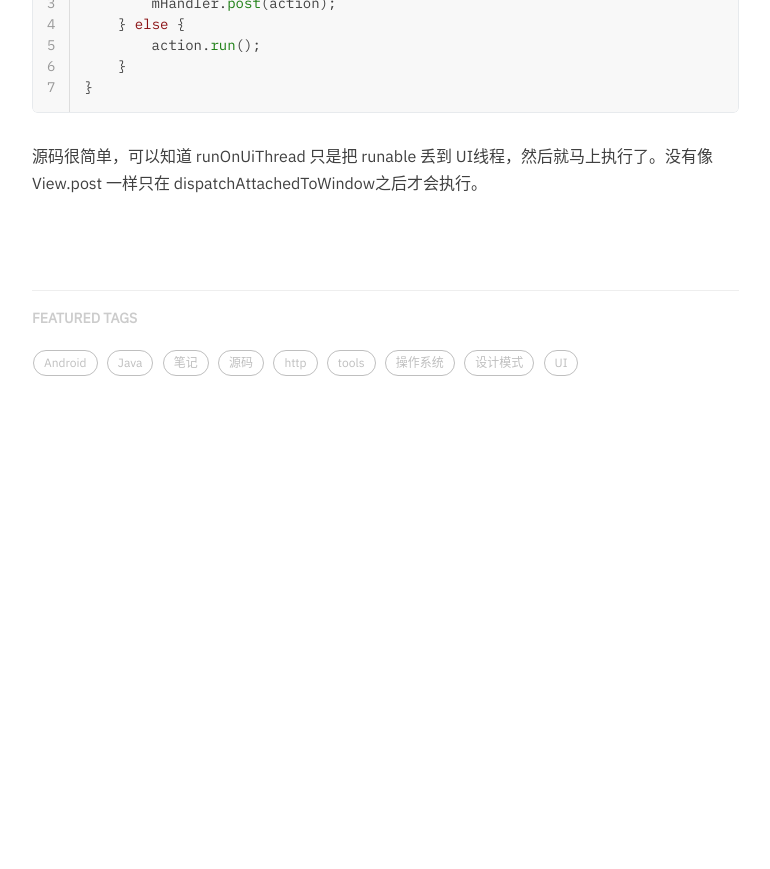
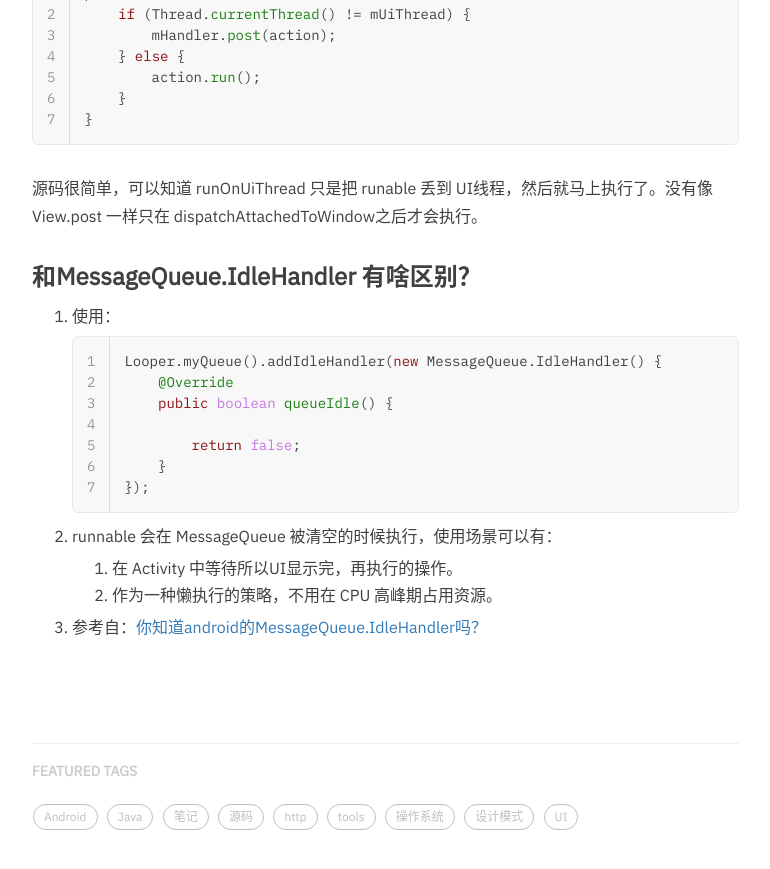
Before and after one commit to hurshi/hurshi.github.io, a Jekyll site: the page built from _posts/2019-04-16-android_view_post.md, in a window 1280 px wide and 900 px high, scrolled down 2152 px. Shown: the top 869 px of the window, without its empty margins (233-1003 px from the left). Built offline with Jekyll 4.4.1, drawn with Linux system fonts in a browser that asks for light colours; nearby versions of some CDN libraries; comment, search, counter and statistics services are not loaded; before the commit the page ends 2645 px from its top, so only the background shows below that; some of the changed text lies outside the part shown.

Commit message:
add post

````diff
--- a/_posts/2019-04-16-android_view_post.md
+++ b/_posts/2019-04-16-android_view_post.md
@@ -10,12 +10,14 @@
 
 ### View.post 使用
 
-1. 可以在将 runnable 丢到 UI 线程去执行
+1. 确保执行 runnable 的时候，View 已经初始化完成。
+
+2. 可以在将 runnable 丢到 UI 线程去执行
 
    > Causes the Runnable to be added to the message queue. The runnable will be run on the user interface thread.
 
-2. 一个例子：
-	```kotlin
+3. 一个例子：
+  ```kotlin
   thread {
   	//get image from network
   	imageView.post {
@@ -24,7 +26,7 @@
   }
   ```
 
-3. 使用场景：在 Activity -> onCreate()中我们获取不到view的长宽，但我们这样的话，我们就能得到啦：
+4. 使用场景：在 Activity -> onCreate()中我们获取不到view的长宽，但我们这样的话，我们就能得到啦：
 
    ```kotlin
    override fun onCreate(savedInstanceState: Bundle?) {
@@ -37,9 +39,9 @@
 
 ### 源码浅析
 
-1. post 方法是放在 View.java 中的，意味着所有 View 都能用
+1. post 方法是放在 View.java 中的，意味着所有 View 都能用。
 
-2. post 源码
+2. post 源码：
 
    ```kotlin
    /**
@@ -91,3 +93,24 @@
 ```
 
 源码很简单，可以知道 runOnUiThread 只是把 runable 丢到 UI线程，然后就马上执行了。没有像 View.post 一样只在 dispatchAttachedToWindow之后才会执行。
+
+### 和MessageQueue.IdleHandler 有啥区别？
+
+1. 使用：
+
+   ```java
+   Looper.myQueue().addIdleHandler(new MessageQueue.IdleHandler() {
+       @Override
+       public boolean queueIdle() {
+
+           return false;
+       }
+   });
+   ```
+
+2. runnable 会在 MessageQueue 被清空的时候执行，使用场景可以有：
+
+   1. 在 Activity 中等待所以UI显示完，再执行的操作。
+   2. 作为一种懒执行的策略，不用在 CPU 高峰期占用资源。
+
+3. 参考自：[你知道android的MessageQueue.IdleHandler吗？](https://mp.weixin.qq.com/s/KpeBqIEYeOzt_frANoGuSg)
````
Also changed, not shown: _posts/2019-04-19-android_view_draw.md (+2 -2 lines).
